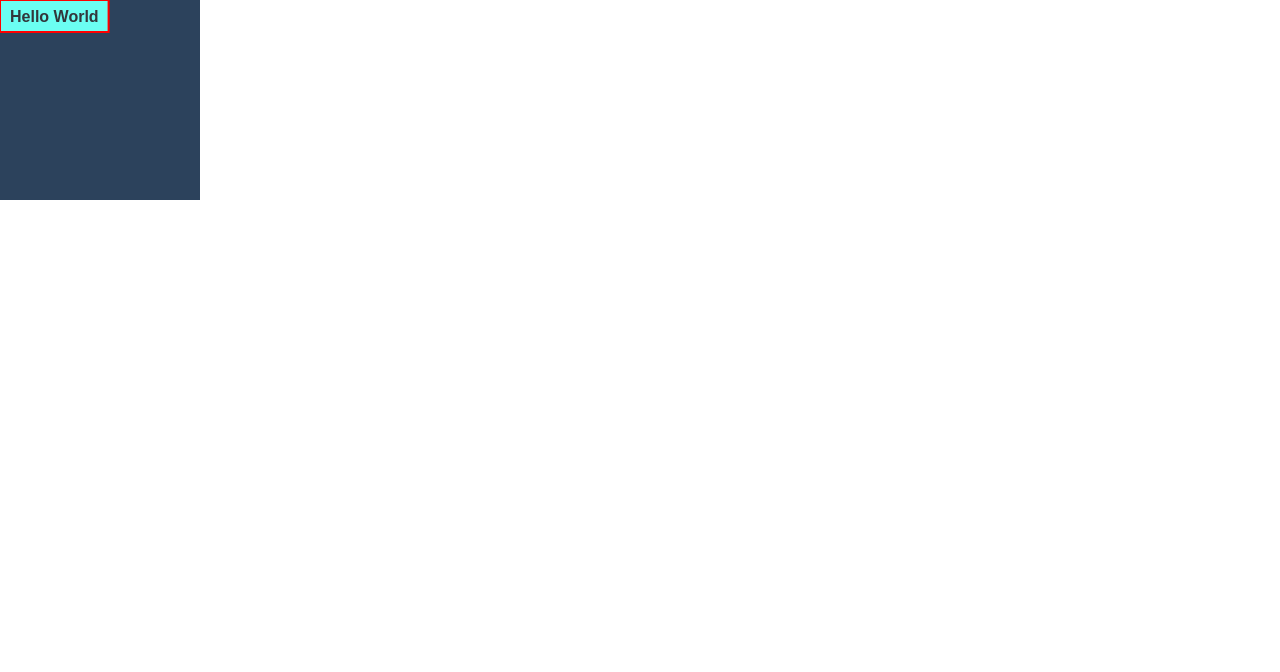
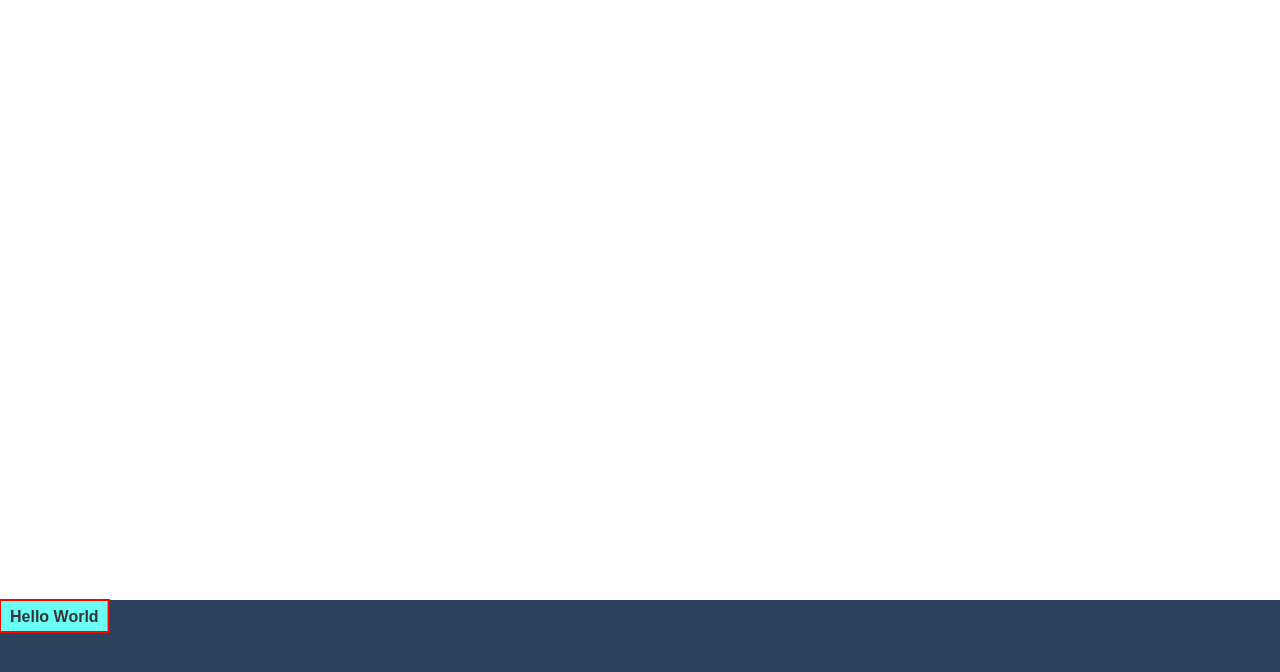
Before and after one commit to prust/lightning-layout, a plain HTML site: page index.html in a window 1280 px wide. Drawn offline with Linux system fonts and the light colour scheme.

Commit message:
Fixed width/height, bottom-alignment

```diff
--- a/index.html
+++ b/index.html
@@ -3,7 +3,7 @@
     <title>Canvas Boilerplate</title>
     <style type="text/css">
       *,html{
-        margin: 0;padding: 0;
+        margin: 0; padding: 0;
       }
       canvas {
         width: 100%;
@@ -22,9 +22,9 @@
           ctx = canvas.getContext('2d');
 
       function setup() {
-        requestAnimationFrame(update);
         addEventListener('resize', rescale);
         rescale();
+        requestAnimationFrame(update);
       }
 
       function rescale() {
@@ -35,11 +35,6 @@
         canvas.height = global_height * ratio;
         canvas.style.width = global_width + "px";
         canvas.style.height = global_height + "px";
-        draw();
-      }
-
-      function init() {
-        draw();
       }
 
       function drawWidget(widget, parent_x1, parent_y1, parent_x2, parent_y2) {
@@ -48,9 +43,11 @@
         var x2 = parent_x2;
         var y2 = parent_y2;
 
-        if (widget.top)
+        if (widget.top != null)
           y1 += widget.top;
-        if (widget.left)
+        else if (widget.bottom != null && widget.height != null)
+          y1 = y2 - widget.bottom - widget.height;
+        if (widget.left != null)
           x1 += widget.left;
 
         if (widget.text) {
@@ -61,18 +58,18 @@
 
         var padding = widget.padding || 0;
 
-        if (widget.bottom)
+        if (widget.bottom != null)
           y2 -= widget.bottom;
-        else if (widget.height)
+        else if (widget.height != null)
           y2 = y1 + widget.height;
         else if (metrics)
           y2 = y1 + metrics.height + padding * 2;
 
-        if (widget.right)
+        if (widget.right != null)
           x2 -= widget.right;
-        else if (widget.width)
+        else if (widget.width != null)
           x2 = x1 + widget.width;
-        else if (metrics)
+        else if (metrics != null)
           x2 = x1 + metrics.width + padding * 2;
 
         if (widget.backgroundColor) {
@@ -98,16 +95,9 @@
         }
       }
 
-      function draw() {
-        ctx.save();
-        //ctx.scale(ratio, ratio);
+      function update() {
         ctx.setTransform(ratio, 0, 0, ratio, 0, 0);
-
-        drawWidget(layout2, 0, 0, global_width * ratio, global_height * ratio);
-        ctx.restore();
-      }
-
-      function update() {
+        drawWidget(layout2, 0, 0, global_width, global_height);
         requestAnimationFrame(update);
       }
 
@@ -137,8 +127,8 @@
 
       var layout2 = {
         backgroundColor: "#2C425C",
-        width: 200,
         height: 200,
+        bottom: 0,
         color: "#FFFFFF",
         children: [{
           borderColor: "red",
```
